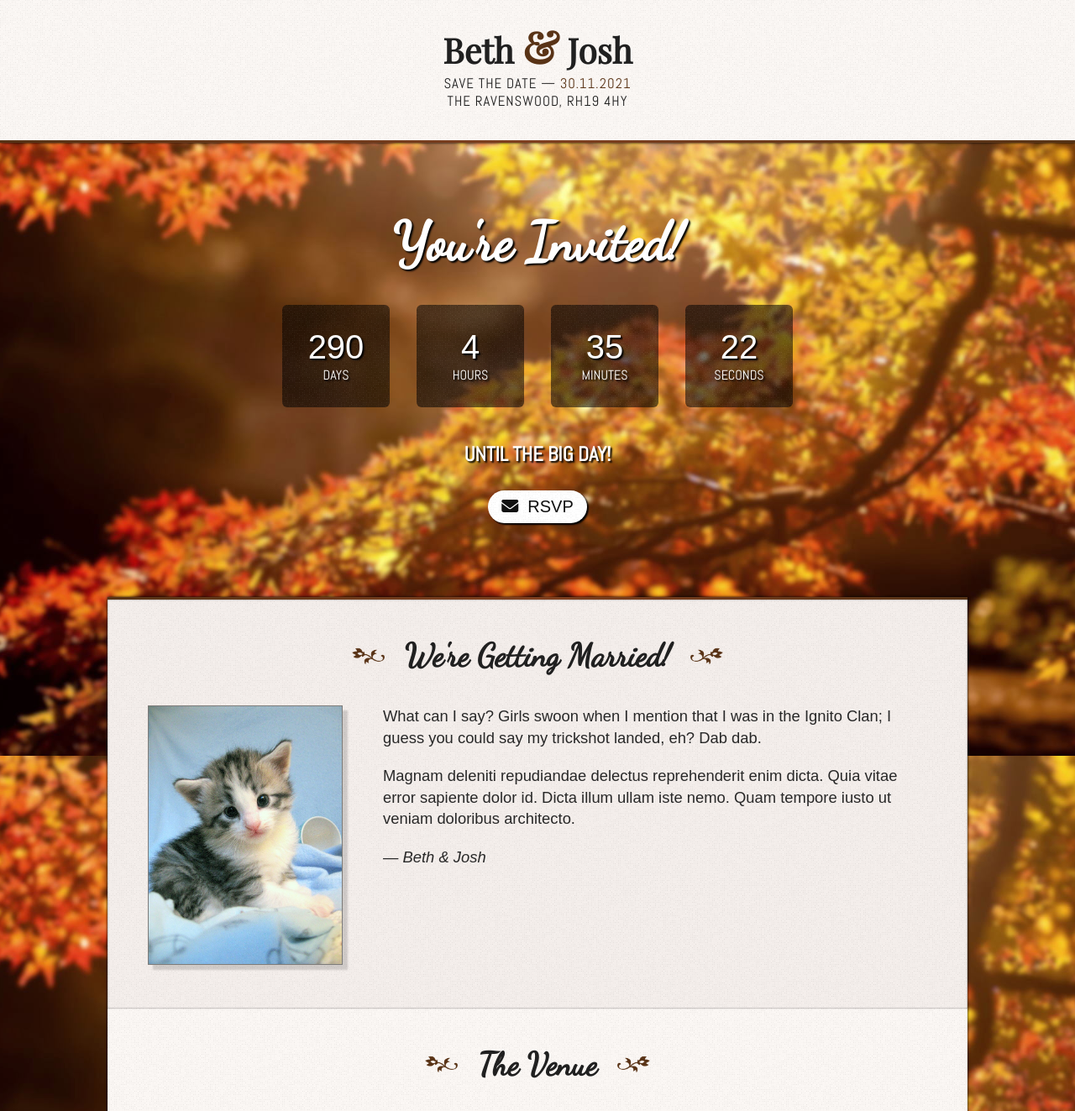
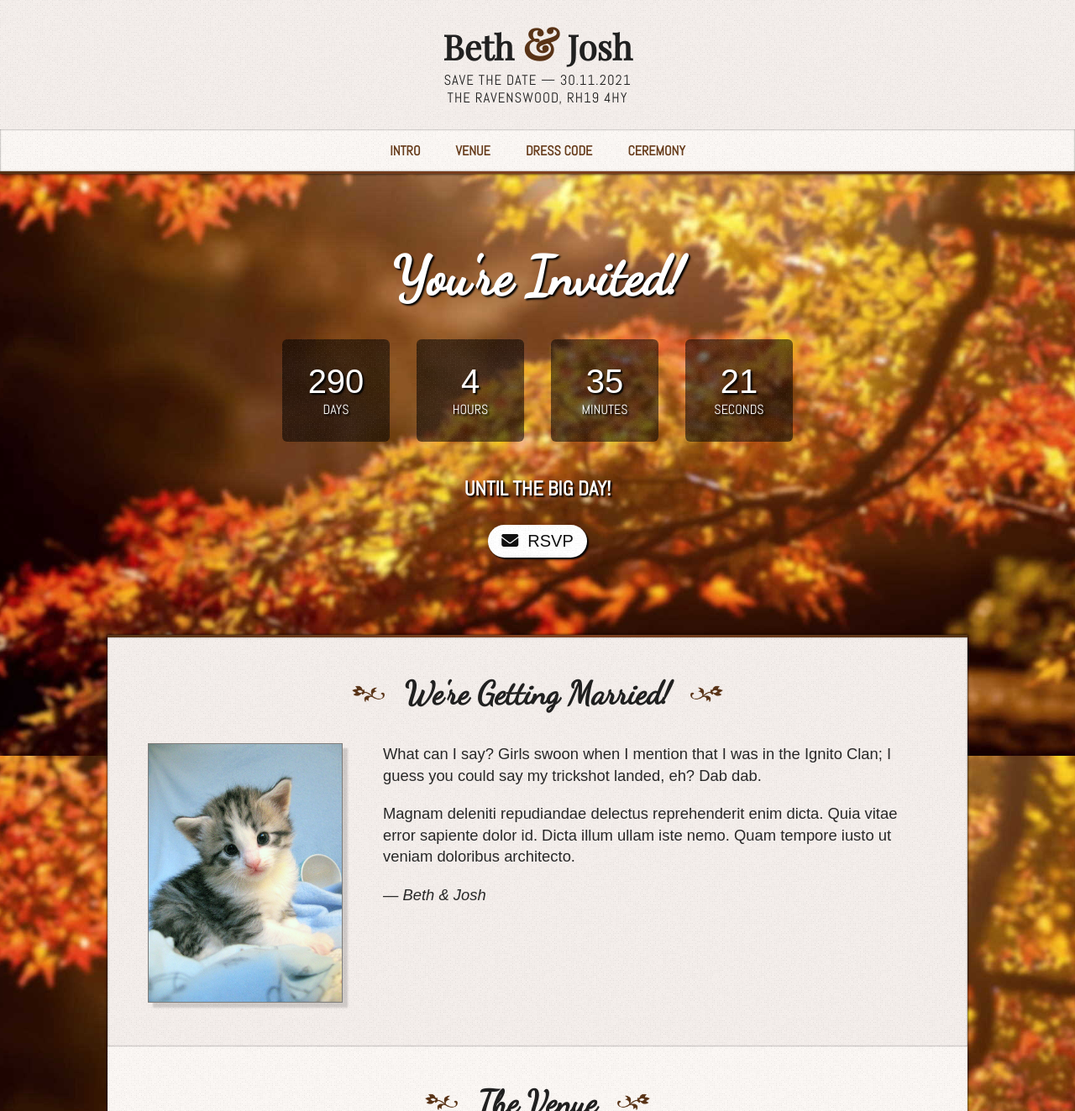
Before and after one commit to seandewar/seandewar.github.io, a Jekyll site: the page built from bethandjosh.html, in a window 1280 px wide, cut to the strip 0-1323 px from the top of the page. Shown: the whole strip at 84% size. Built offline with Jekyll 4.4.1, drawn with Linux system fonts in a browser that asks for light colours; nearby versions of some CDN libraries; some web fonts are replaced.

Commit message:
Add navbar, other changes

```diff
--- a/bethandjosh.html
+++ b/bethandjosh.html
@@ -3,20 +3,27 @@ layout: bare
 full_title: The Wedding of Beth & Josh
 description: The official page for the wedding of Beth & Josh.
 styles: ["/css/wedding.css"]
-scripts: ["/js/wedding/countdown-clock.js"]
+scripts: ["/js/wedding/navbar.js", "/js/wedding/countdown-clock.js"]
 ---
 <section id="header" class="header-content">
     <div class="header-title-container">
         <h1 class="header-title">
             Beth <span class="header-title-em">&amp;</span> Josh
         </h1>
-        <h2 class="header-subtitle">
-            Save the date — <span class="header-subtitle-em">30.11.2021</span>
-        </h2>
+        <h2 class="header-subtitle">Save the date — 30.11.2021</h2>
         <h2 class="header-subtitle">The Ravenswood, RH19 4HY</h2>
     </div>
-    <div class="wedding-divider"></div>
+    <div id="nav" class="header-nav-container">
+        <nav class="header-nav">
+            <a href="#intro">Intro</a>
+            <a href="#venue">Venue</a>
+            <a href="#dress-code">Dress Code</a>
+            <a href="#ceremony">Ceremony</a>
+        </nav>
+        <div class="wedding-divider"></div>
+    </div>
 </section>
+<div class="wedding-page-content">
 <section class="clock-area">
     <h1 class="clock-title">You're Invited!</h1>
     <div class="clock-container">
@@ -165,3 +172,4 @@ scripts: ["/js/wedding/countdown-clock.js"]
         <a href="https://seandewar.github.io">seandewar.github.io</a>.
     </footer>
 </div>
+</div>
--- a/css/wedding.css
+++ b/css/wedding.css
@@ -26,7 +26,17 @@ a:hover {
     color: #563316;
 }
 
+.wedding-divider {
+    display: block;
+    margin: 0;
+    padding: 0;
+    width: 100%;
+    height: 3px;
+    background-image: linear-gradient(90deg, #563316, #7f3f1f, #563316);
+}
+
 .header-content,
+.header-nav,
 .wedding-section,
 .wedding-rsvp-link,
 .clock-unit-container {
@@ -36,18 +46,9 @@ a:hover {
 
 .header-content {
     text-align: center;
-    background-color: #fbf7f4;
+    background-color: #f4eeeb;
     color: #202020;
     box-shadow: 0 0 3px #000000;
-}
-
-.wedding-divider {
-    display: block;
-    margin: 0;
-    padding: 0;
-    width: 100%;
-    height: 3px;
-    background-image: linear-gradient(90deg, #563316, #7f3f1f, #563316);
 }
 
 .header-title {
@@ -70,17 +71,53 @@ a:hover {
     font-weight: lighter;
 }
 
-.header-subtitle-em {
-    color: #593316;
-}
-
 .header-title-container {
-    padding: 1.25rem 0 2.25rem;
+    padding: 1rem 0 1.7rem;
     display: block;
 }
 
+.header-nav-container {
+    display: block;
+    width: 100%;
+    margin: 0;
+    padding: 0;
+    z-index: 100;
+}
+
+.header-nav {
+    overflow: auto;
+    white-space: nowrap;
+    background-color: #fbf7f4;
+    box-shadow: 0 0 2px 0 rgba(0, 0, 0, 0.6) inset;
+    text-transform: uppercase;
+    font-family: 'Abel', sans-serif;
+    font-size: 1rem;
+}
+
+.header-nav > a {
+    display: inline-block;
+    padding: 0.9rem 1.2rem;
+}
+
+.header-nav > a:hover {
+    background-color: #f4eeeb;
+    background-image: inherit;
+    box-shadow: 0 0 3px 0 rgba(0, 0, 0, 0.5) inset;
+    text-decoration: none;
+    color: #202020;
+}
+
+.stick-to-top {
+    position: fixed;
+    top: 0;
+}
+
+.stick-to-top + .wedding-page-content {
+    padding-top: 3rem;
+}
+
 .clock-area {
-    padding: 3.75rem 1rem 3.75rem 1rem;
+    padding: 4rem 0;
     text-align: center;
 }
 
@@ -201,7 +238,7 @@ a:hover {
     .wedding-title:before {
         content: "";
         display: block;
-        margin: 0 auto 0.35rem auto;
+        margin: 0 auto 0.5rem auto;
         width: 4rem;
         height: 1.5rem;
         background-size: contain;
--- /dev/null
+++ b/js/wedding/navbar.js
@@ -0,0 +1,36 @@
+var nav, stickyOffset, paddingSheet;
+
+// we will need to wait for most things to load to get the correct padding
+// offsets and such, but we can still make the navbar somewhat useful with just
+// the DOM, so we'll set it up now and recalculate the offsets once the page is
+// loaded
+document.addEventListener("DOMContentLoaded", function() {
+    nav = document.getElementById("nav");
+    paddingSheet = document.createElement("style");
+    window.onload = InvalidateNavbar;
+    window.onscroll = UpdateNavbar;
+    window.onresize = UpdateNavbar;
+    InvalidateNavbar();
+});
+
+function InvalidateNavbar() {
+    nav.classList.remove("stick-to-top");
+    stickyOffset = nav.offsetTop;
+    // detaching the navbar and sticking it will push the rest of the page's
+    // content up, so we manually pad it down again with the nav's height
+    paddingSheet.innerHTML = ".wedding-page-content { padding-top: "
+        + nav.offsetHeight + "px; }";
+    UpdateNavbar();
+}
+
+function UpdateNavbar() {
+    if (window.pageYOffset >= stickyOffset) {
+        nav.classList.add("stick-to-top");
+        document.body.appendChild(paddingSheet);
+    } else {
+        nav.classList.remove("stick-to-top");
+        if (paddingSheet.parentElement) {
+            paddingSheet.parentElement.removeChild(paddingSheet);
+        }
+    }
+}
```
Also changed, not shown: img/wedding/leaves-bg.jpg.
